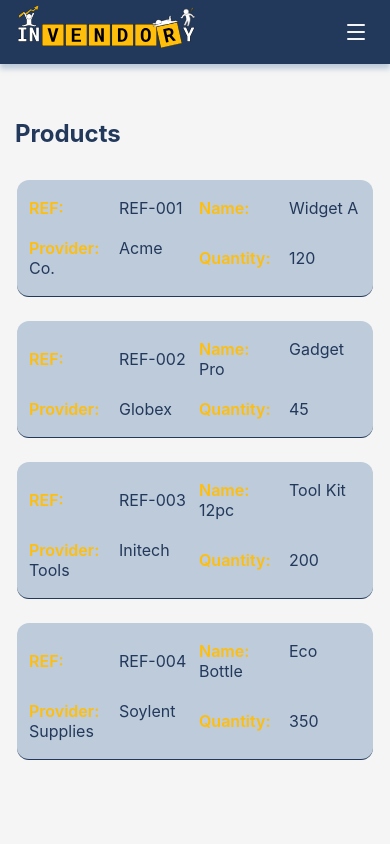
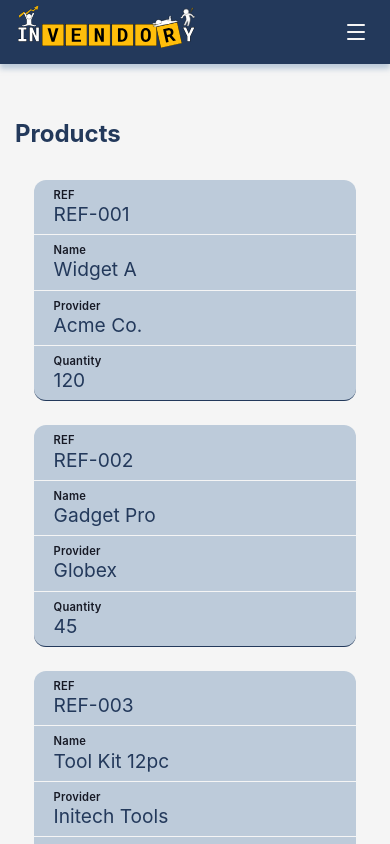
Before and after one commit to Estebans441/Invendory, a Next.js app: page /products in a window 390 px wide. Shown: the top 844 px of the page. Built offline with nearby package versions, Linux system fonts and the light colour scheme.

Commit message:
refactor: order table styles

```diff
--- a/src/components/products/ProductTable/ProductTable.module.css
+++ b/src/components/products/ProductTable/ProductTable.module.css
@@ -32,36 +32,54 @@
 }
 
 @media (max-width: 640px) {
+	.wrapper {
+		display: flex;
+		justify-content: center;
+		padding: 0 8px;
+	}
+
+	.table {
+		width: 95%;
+		max-width: 420px;
+		overflow-x: hidden;
+		margin: 0 auto;
+	}
+
 	.table thead {
 		display: none;
 	}
 
 	.table tbody tr td {
 		display: block;
-		width: 100%;
 	}
 
 	.row {
-		display: grid;
-		grid-template-columns: 1fr 1fr;
-		gap: 8px;
-		padding: 12px;
-		align-items: center;
+		display: block;
 		border-radius: 12px;
 		margin: 10px 0;
+		background-color: var(--color-secondary);
 	}
 
 	.cell {
+		padding: 10px 20px;
+		border-bottom: 1px solid var(--color-bg);
 		text-align: left;
-		padding: 6px 0;
+		font-size: 1.2rem;
+		line-height: 1;
+	}
+
+	.cell:last-child {
+		border-bottom: 0;
 	}
 
 	.cell::before {
-		content: attr(data-label) ": ";
-		display: inline-block;
-		width: 90px;
+		content: attr(data-label);
+		display: block;
+		margin-bottom: 4px;
 		font-weight: 600;
-		color: var(--color-terciary);
+		color: var(--color-black);
+		font-size: 0.7rem;
+		letter-spacing: 0.2px;
 	}
 
 	.detailCell {
```
